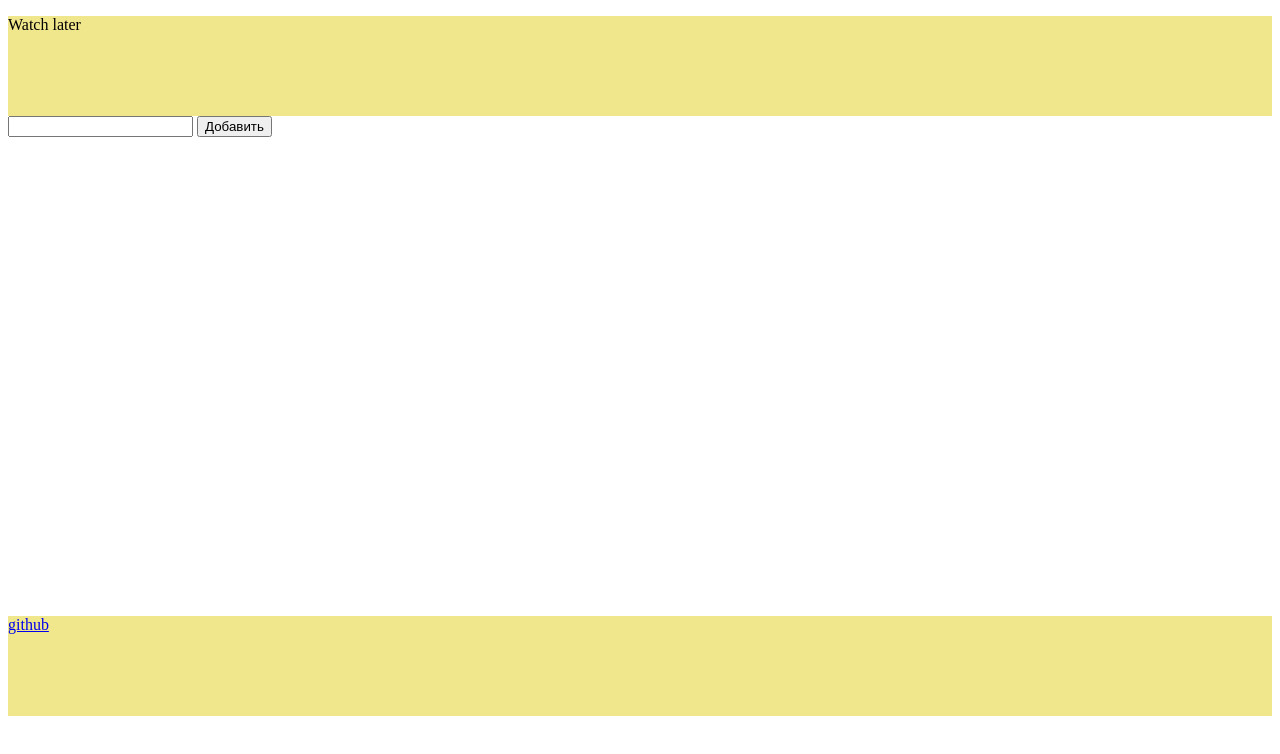
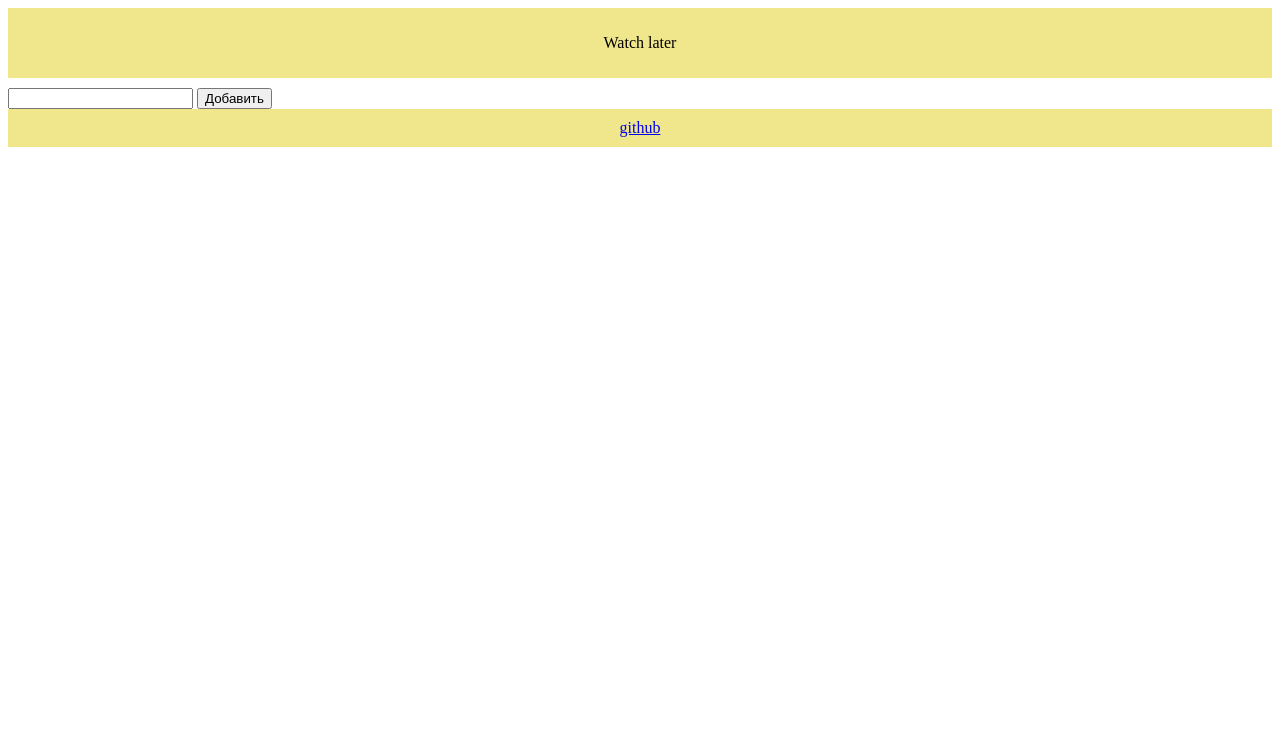
Before and after one commit to kuznetsovandrey76/watch-later, a plain HTML site: page index.html in a window 1280 px wide. Drawn offline with Linux system fonts and the light colour scheme.

Commit message:
test storage

```diff
--- a/style.css
+++ b/style.css
@@ -1,8 +1,10 @@
 header, footer {
 	background: khaki;
-	height: 100px;
+	text-align: center;
+	padding: 10px 0 10px;
+	margin-bottom: 10px;
 }
 
 section {
-	height: 500px;
+	/*height: 500px;*/
 }
```
